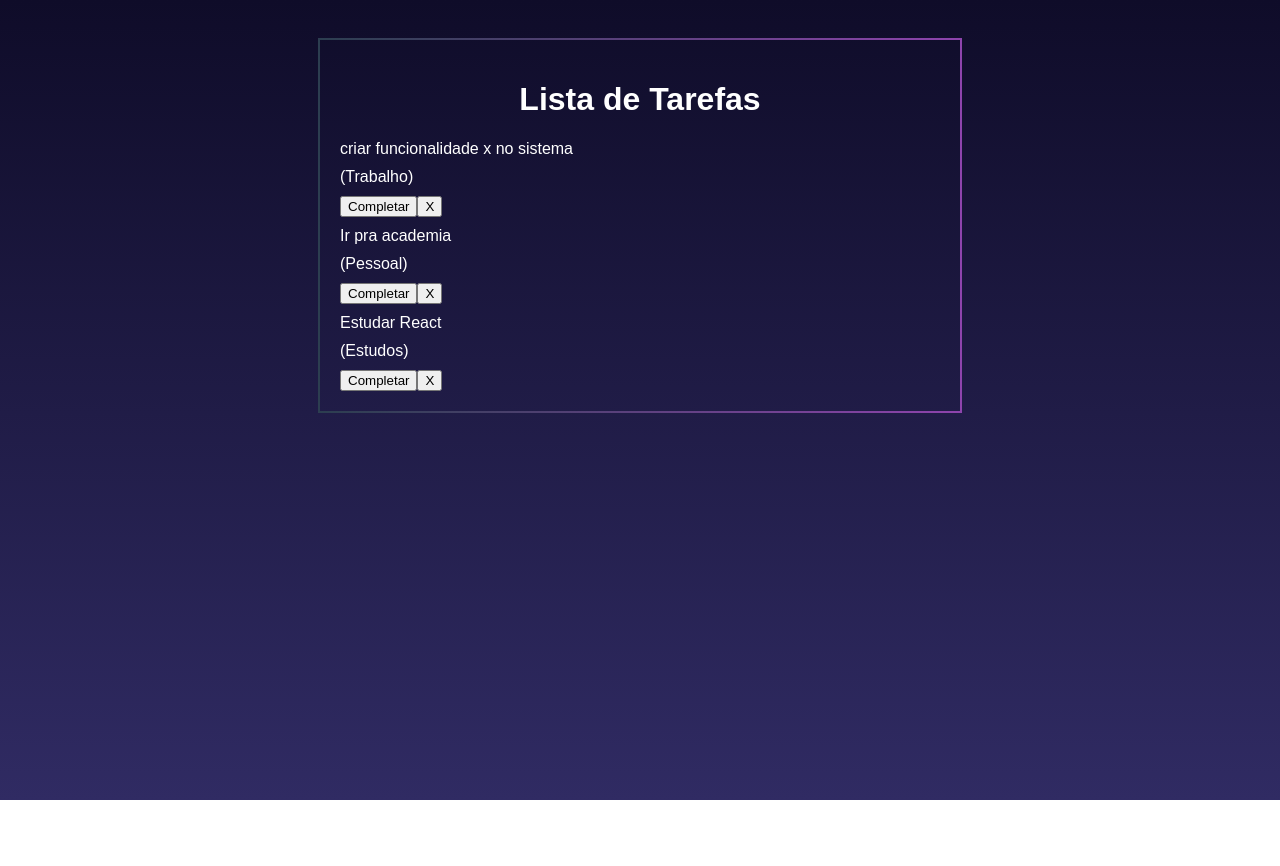
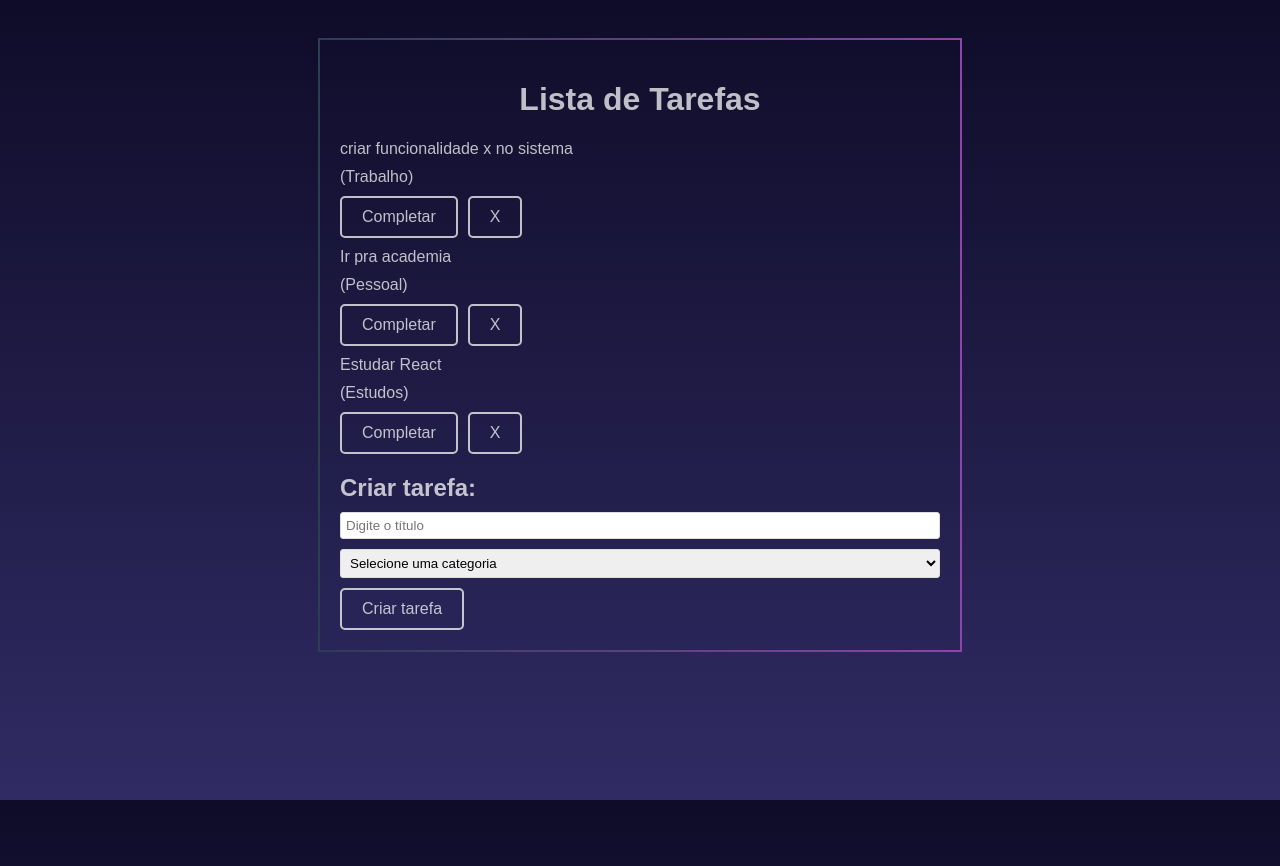
Before and after one commit to JoaoPauloDL/todoList, a React (Vite) app: page / in a window 1280 px wide. Shown: the top 866 px of the page. Before the commit the page ends 800 px from the top, so only its background shows below. Built offline with nearby package versions, Linux system fonts and the light colour scheme.

Commit message:
feat: creation and styling of the TodoForm component

```diff
--- a/src/App.css
+++ b/src/App.css
@@ -2,7 +2,7 @@
   font-family: Arial, Helvetica, sans-serif;
   background-color: #f4f4f4;
   padding: 30px;
-  color: #FFFFFF;
+  color: #fcfcfcbd;
   background: linear-gradient(to bottom, #0F0C29, #302b63);
   background-repeat: no-repeat;
   background-attachment: fixed;
@@ -35,3 +35,37 @@
 input {
   box-sizing: border-box;
 }
+
+button {
+  background-color: transparent;
+  color: #fcfcfcbd;
+  border: 2px solid #fcfcfcbd;
+  border-radius: 5px;
+  padding: 10px 20px;
+  font-size: 16px;
+  cursor: pointer;
+  transition: transform 0.3s ease, color 0.3s ease;
+}
+.buttons {
+  display: flex;
+}
+
+.buttons button {
+  margin-right: 10px;
+}
+
+
+button:hover {
+  color: #FCFCFC;
+  background-color:  #302b63;
+  transform: scale(1.05);
+
+}
+
+input, select {
+  padding: 5px;
+  margin-bottom: 10px;
+  border: 1px solid #DDD;
+  border-radius: 3px;
+  width: 100%;
+}
--- a/src/App.jsx
+++ b/src/App.jsx
@@ -1,43 +1,43 @@
-import { useState } from 'react'
+import { useState } from "react";
 
-import Todo from './components/Todo'
+import Todo from "./components/Todo";
+import TodoForm from "./components/TodoForm";
 
-import './App.css'
-
+import "./App.css";
 
 function App() {
-
   const [todos, setTodos] = useState([
     {
-      id:1,
+      id: 1,
       text: "criar funcionalidade x no sistema",
       category: "Trabalho",
       isCompleted: false,
     },
     {
-      id:2,
+      id: 2,
       text: "Ir pra academia",
       category: "Pessoal",
       isCompleted: false,
     },
     {
-      id:3,
+      id: 3,
       text: "Estudar React",
       category: "Estudos",
       isCompleted: false,
-    }
-  ])
+    },
+  ]);
 
   return (
     <div className="app">
       <h1>Lista de Tarefas</h1>
       <div className="todo-list">
         {todos.map((todo) => (
-          <Todo todo={todo}/>
+          <Todo todo={todo} />
         ))}
       </div>
+      <TodoForm />
     </div>
-  )
+  );
 }
 
-export default App
+export default App;
--- a/src/components/Todo.jsx
+++ b/src/components/Todo.jsx
@@ -9,10 +9,10 @@
                 ({todo.category})
               </p>
             </div>
-            <div>
-              <button>Completar</button>
-              <button className='alert'>X</button>
-              </div>
+            <div className='buttons'>
+              <button className='complete'>Completar</button>
+              <button className='remove'>X</button>
+            </div>
           </div>
   )
 }
--- /dev/null
+++ b/src/components/TodoForm.jsx
@@ -0,0 +1,21 @@
+import React from 'react'
+
+const TodoForm = () => {
+  return (
+    <div className='todo-form'>
+        <h2>Criar tarefa:</h2>
+        <form>
+            <input type="text"  placeholder='Digite o título'/>
+            <select>
+                <option value="">Selecione uma categoria</option>
+                <option value="Trabalho">Trabalho</option>
+                <option value="Pessoal">Pessoal</option>
+                <option value="Estudos">Estudos</option>
+            </select>
+            <button type='submit'>Criar tarefa</button>
+        </form>
+    </div>
+  )
+}
+
+export default TodoForm
```
Also changed, not shown: 1 other file (tests, documents, lock files or other folders).
